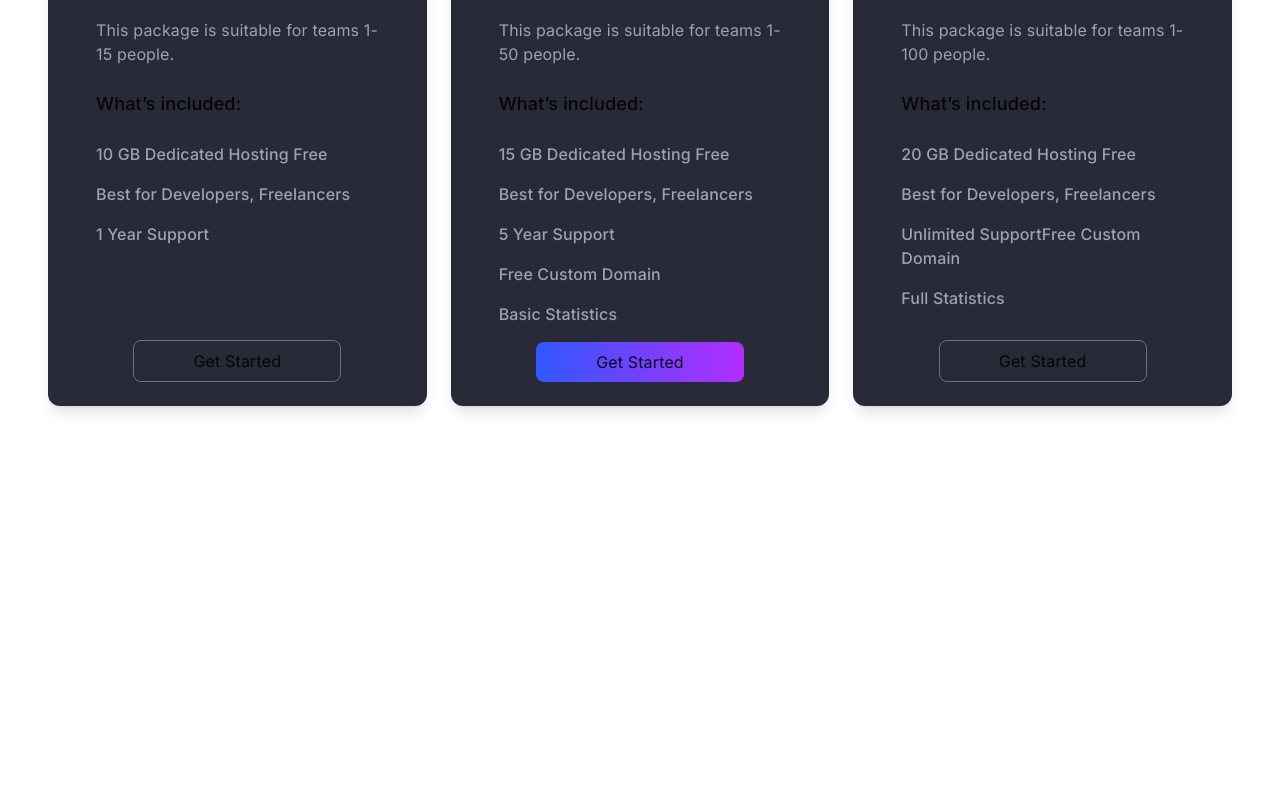
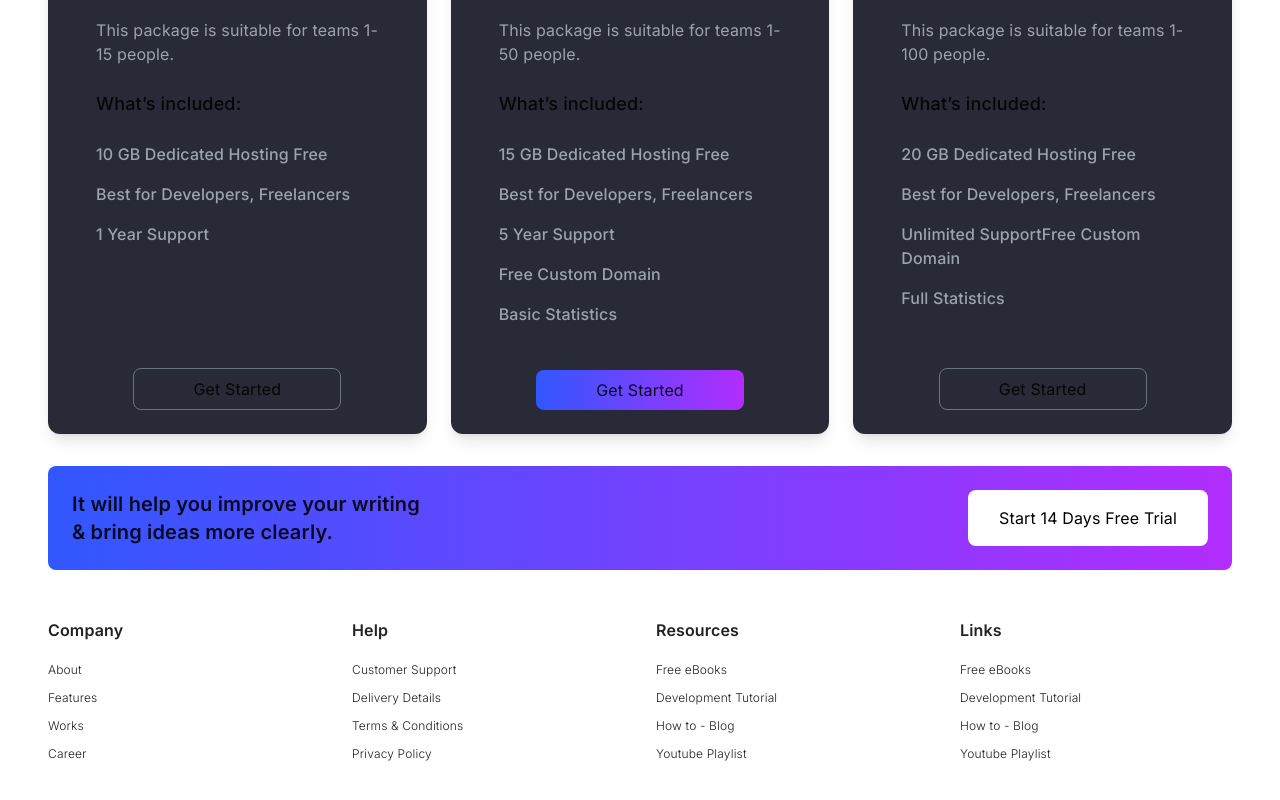
Before and after one commit to Aahmed-Hossain/Hotchpotch, a Next.js app: page / in a window 1280 px wide. Shown: the part 4602-5402 px from the top of the page. Before the commit the page ends 5100 px from the top, so only its background shows below. Built offline with nearby package versions, Linux system fonts and the light colour scheme.

Commit message:
subscription section done

```diff
--- a/src/app/page.tsx
+++ b/src/app/page.tsx
@@ -2,7 +2,9 @@ import Banner from '@/components/Banner';
 import BusinessPlan from '@/components/BusinessPlan';
 import CreateContent from '@/components/CreateContent';
 import CustomersReview from '@/components/CustomersReview';
+import Footer from '@/components/Footer';
 import MixlandHelps from '@/components/MixlandHelps';
+import Subscription from '@/components/Subscription';
 import TrustedClients from '@/components/TrustedClients';
 import WriteContent from '@/components/WriteContent';
 import WritingTools from '@/components/WritingTools';
@@ -18,6 +20,8 @@ export default function Home() {
       <MixlandHelps/>
       <CustomersReview/>
       <BusinessPlan/>
+      <Subscription/>
+      <Footer/>
     </div>
   );
 }
--- a/src/components/BusinessPlan.tsx
+++ b/src/components/BusinessPlan.tsx
@@ -42,7 +42,7 @@ const plans = [
 ];
 const BusinessPlan = () => {
   return (
-    <div className="mb-28">
+    <div className="">
       <div className="text-center">
         <Text text={"Make the wise decision <br/> for your business "} />
         <p className="text-sm text-gray-400 my-8">
@@ -50,7 +50,7 @@ const BusinessPlan = () => {
         </p>
       </div>
 
-      <div className="grid grid-cols-1 md:grid-cols-2 lg:grid-cols-3 gap-6 px-6 lg:px-12 h-[32rem]">
+      <div className="grid grid-cols-1 md:grid-cols-2 lg:grid-cols-3 gap-6 px-6 lg:px-12 h-[35rem]">
         {plans.map((plan, idx) => (
           <div
             key={idx}
--- /dev/null
+++ b/src/components/Footer.tsx
@@ -0,0 +1,28 @@
+import React from 'react'
+export const footerInfo = [
+    {id: 1, heading: 'Company', p1:'About', p2: 'Features',p3: 'Works', p4: 'Career'},
+    {id: 2, heading: 'Help', p1:'Customer Support', p2: 'Delivery Details',p3: 'Terms & Conditions', p4:'Privacy Policy'},
+    {id: 3, heading: 'Resources', p1:'Free eBooks', p2: 'Development Tutorial',p3: 'How to - Blog',p4: 'Youtube Playlist'},
+    {id: 4, heading: 'Links', p1:'Free eBooks', p2: 'Development Tutorial',p3: 'How to - Blog', p4: 'Youtube Playlist'},
+]
+const Footer = () => {
+  return (
+    <div className='px-12 my-12'>
+        <div className="grid grid-cols-1 md:grid-cols-2 lg:grid-cols-4 gap-3 md:gap-8">
+{
+            footerInfo.map(item=>(
+                <div key={item.id} className='flex flex-col gap-3'>
+            <h1 className='font-semibold mb-2'>{item.heading}</h1>
+            <p className='text-xs font-light '>{item.p1}</p>
+            <p className='text-xs font-light'>{item.p2}</p>
+            <p className='text-xs font-light'>{item.p3}</p>
+            <p className='text-xs font-light'>{item.p4}</p>
+        </div>
+            ))
+        }
+</div>
+    </div>
+  )
+}
+
+export default Footer
--- /dev/null
+++ b/src/components/Subscription.tsx
@@ -0,0 +1,16 @@
+import React from 'react'
+
+const Subscription = () => {
+  return (
+    <div className="px-12 my-8 ">
+        <div className='flex justify-between bg-gradient-to-r from-[#3157FF] to-[#B22DFE] p-6 rounded-lg'>
+<h1 className='text-xl font-semibold'>It will help you improve your writing <br/> & bring ideas more clearly.</h1>
+<button className='text-black w-[15rem] py-2 rounded-lg text-center  bg-white'>
+Start 14 Days Free Trial
+              </button>
+        </div>
+    </div>
+  )
+}
+
+export default Subscription
```
